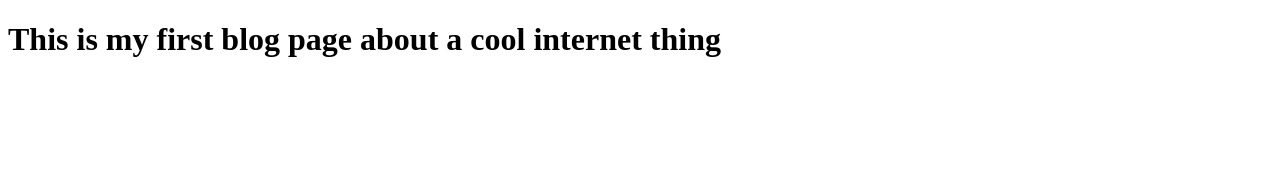
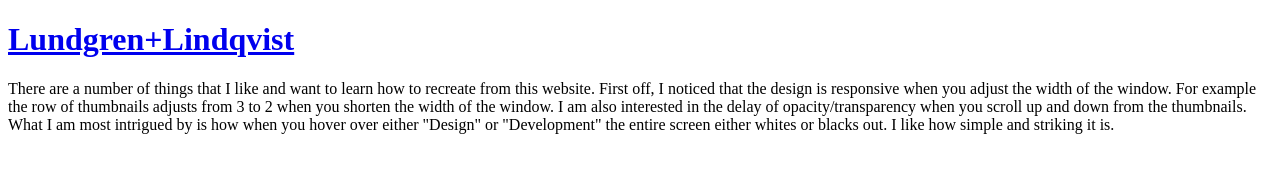
Before and after one commit to amcmicken/amcmicken.github.io, a plain HTML site: page blog1.html in a window 1280 px wide. Drawn offline with Linux system fonts and the light colour scheme.

Commit message:
Add content blog1.html

```diff
--- a/blog1.html
+++ b/blog1.html
@@ -1,10 +1,16 @@
 <!doctype html>
 <html>
 	<head>
-		<title> blog1 </title>
+		<title> blog:1 </title>
 
 	</head>
 	<body>
-			<h1>This is my first blog page about a cool internet thing</h1>
+			<h1><a href="http://www.lundgrenlindqvist.se">Lundgren+Lindqvist</a></h1>
+			There are a number of things that I like and want to learn how to recreate from this website.
+			First off, I noticed that the design is responsive when you adjust the width of the window.
+			For example the row of thumbnails adjusts from 3 to 2 when you shorten the width of the window.
+			I am also interested in the delay of opacity/transparency when you scroll up and down
+			from the thumbnails. What I am most intrigued by is how when you hover over either "Design" or
+			"Development" the entire screen either whites or blacks out. I like how simple and striking it is.
 	</body>
 </html>
```
